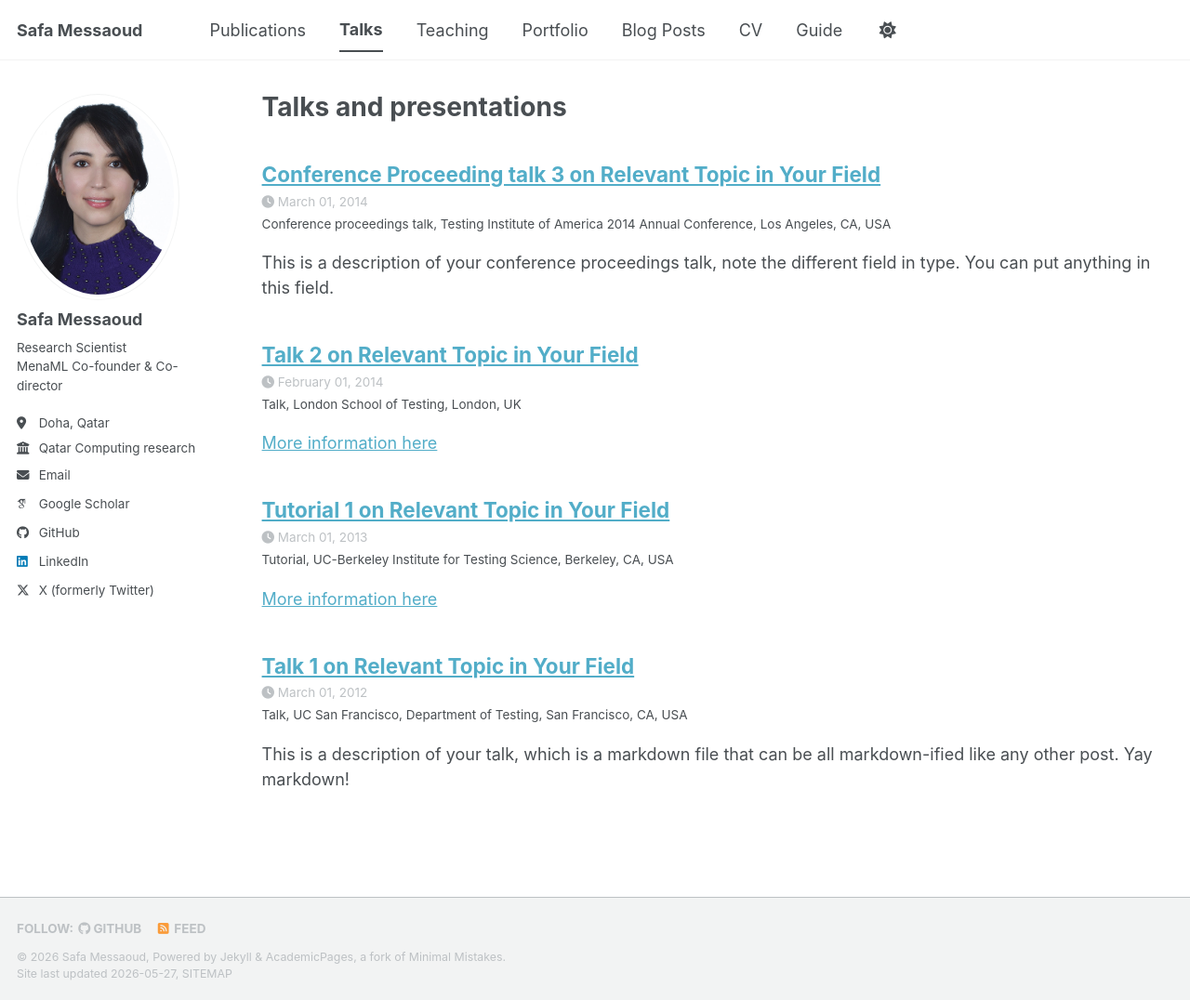
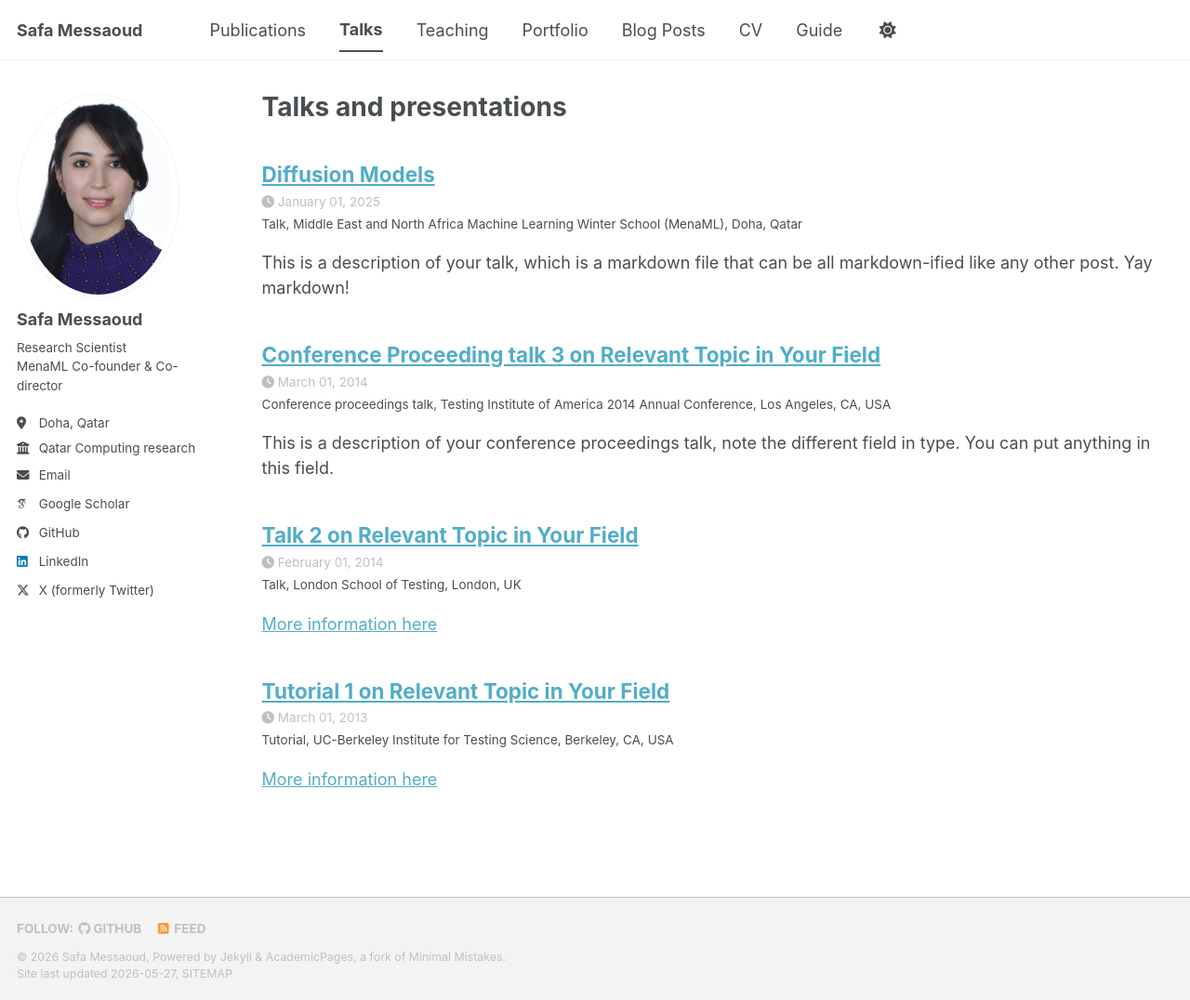
Before and after one commit to SafaMessaoud/SafaMessaoud.github.io, a Jekyll site: the page built from _pages/talks.html, in a window 1280 px wide and 1076 px high. Shown: the whole window at 93% size. Built offline with Jekyll 4.4.1, drawn with Linux system fonts in a browser that asks for light colours; some web fonts are replaced; a script bundle is joined from its source files by our own code; library files that are not in the unit come from our copies.

Commit message:
Update 2012-03-01-talk-1.md

```diff
--- a/_talks/2012-03-01-talk-1.md
+++ b/_talks/2012-03-01-talk-1.md
@@ -1,11 +1,11 @@
 ---
-title: "Talk 1 on Relevant Topic in Your Field"
+title: "Diffusion Models"
 collection: talks
 type: "Talk"
-permalink: /talks/2012-03-01-talk-1
-venue: "UC San Francisco, Department of Testing"
-date: 2012-03-01
-location: "San Francisco, CA, USA"
+permalink: /talks/2025-01-01-diffusion-models
+venue: "Middle East and North Africa Machine Learning Winter School (MenaML)"
+date: 2025-01-01
+location: "Doha, Qatar"
 ---
 
 This is a description of your talk, which is a markdown file that can be all markdown-ified like any other post. Yay markdown!
```
